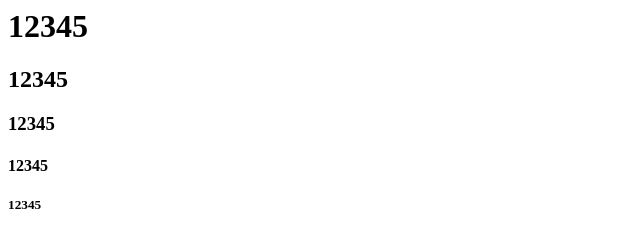
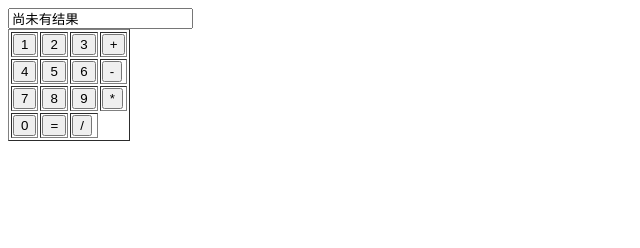
Before and after one commit to zhuiyixibie/zhuiyixibie.github.io, a plain HTML site: page index.html in a window 1280 px wide. Shown: the whole page, without its empty margins (0-640 px from the left). Drawn offline with Linux system fonts and the light colour scheme.

Commit message:
Update index.html

```diff
--- a/index.html
+++ b/index.html
@@ -1,5 +1,45 @@
-<h1>12345</h1>
-<h2>12345</h2>
-<h3>12345</h3>
-<h4>12345</h4>
-<h5>12345</h5>
+<!DOCTYPE html>
+<html>
+	<head>
+		<meta charset="utf-8">
+		<title></title>
+		<script src="./new_file.js">
+
+		</script>
+	</head>
+	<body>
+		<input type="text" name="" id="jieguo" value="尚未有结果" />
+		<table border="1">
+			<tr>
+				<td><button id="1"onclick="getnum(this)">1</button></td>
+				<td><button id="2"onclick="getnum(this)">2</button></td>
+				<td><button id="3"onclick="getnum(this)">3</button></td>
+				<td><button id="jia"onclick="getfu(this)">+</button></td>
+
+			</tr>
+			<tr>
+				<td><button id="4"onclick="getnum(this)">4</button></td>
+				<td><button id="5"onclick="getnum(this)">5</button></td>
+				<td><button id="6"onclick="getnum(this)">6</button></td>
+				<td><button id="jian"onclick="getfu(this)">-</button></td>
+			</tr>
+			<tr>
+				<td><button id="7"onclick="getnum(this)">7</button></td>
+				<td><button id="8"onclick="getnum(this)">8</button></td>
+				<td><button id="9"onclick="getnum(this)">9</button></td>
+				<td><button id="cheng"onclick="getfu(this)">*</button></td>
+			</tr>
+			<tr>
+				<td><button id="0"onclick="getnum(this)">0</button></td>
+				<td><button id="dengyu"onclick="answer(this)">=</button></td>
+				<td><button id="chu"onclick="getfu(this)">/</button></td>
+			</tr>
+		</table>
+		<ul id="u">
+
+		</ul>
+		<script src="new_file.js">
+
+		</script>
+	</body>
+</html>
```
